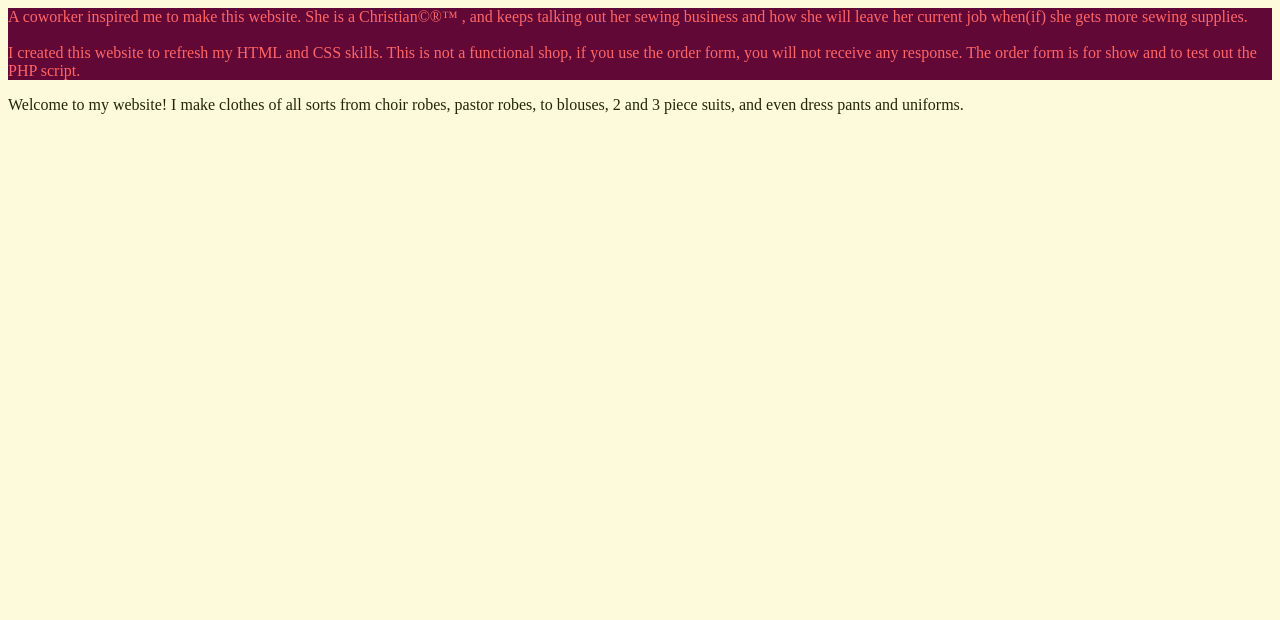
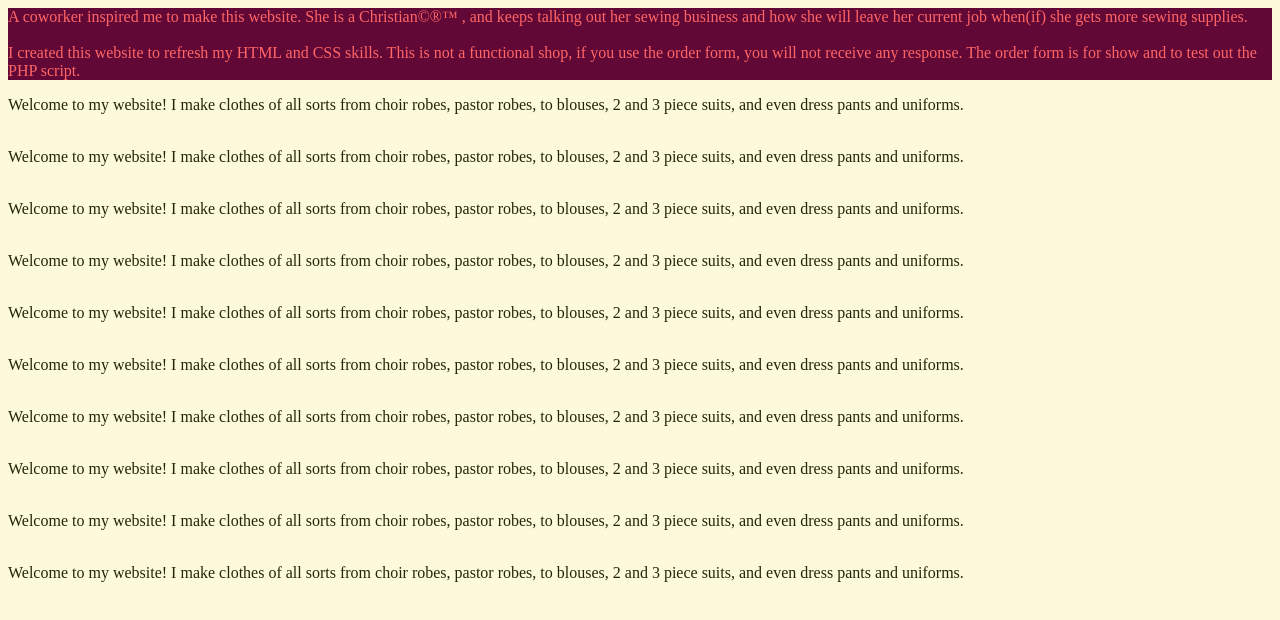
Before and after one commit to JudyCarmody/Websites, a plain HTML site: page AnointedHands/main.htm in a window 1280 px wide. Drawn offline with Linux system fonts and the light colour scheme.

Commit message:
Add files via upload

```diff
--- a/AnointedHands/main.htm
+++ b/AnointedHands/main.htm
@@ -7,6 +7,25 @@
 		<p id="warning">A coworker inspired me to make this website. She is a Christian&#169;&#174;&#8482; , and keeps talking out her sewing business and how she will leave her current job when(if) she gets more sewing supplies.<br/><br/>
 		I created this website to refresh my HTML and CSS skills. This is not a functional shop, if you use the order form, you will not receive any response. The order form is for show and to test out the PHP script.</p>
 
-		Welcome to my website! I make clothes of all sorts from choir robes, pastor robes, to blouses, 2 and 3 piece suits, and even dress pants and uniforms.
+		<p>Welcome to my website! I make clothes of all sorts from choir robes, pastor robes, to blouses, 2 and 3 piece suits, and even dress pants and uniforms.<br/><br/></p>
+
+		<p>Welcome to my website! I make clothes of all sorts from choir robes, pastor robes, to blouses, 2 and 3 piece suits, and even dress pants and uniforms.<br/><br/></p>
+
+		<p>Welcome to my website! I make clothes of all sorts from choir robes, pastor robes, to blouses, 2 and 3 piece suits, and even dress pants and uniforms.<br/><br/></p>
+
+		<p>Welcome to my website! I make clothes of all sorts from choir robes, pastor robes, to blouses, 2 and 3 piece suits, and even dress pants and uniforms.<br/><br/></p>
+
+		<p>Welcome to my website! I make clothes of all sorts from choir robes, pastor robes, to blouses, 2 and 3 piece suits, and even dress pants and uniforms.<br/><br/></p>
+
+		<p>Welcome to my website! I make clothes of all sorts from choir robes, pastor robes, to blouses, 2 and 3 piece suits, and even dress pants and uniforms.<br/><br/></p>
+
+		<p>Welcome to my website! I make clothes of all sorts from choir robes, pastor robes, to blouses, 2 and 3 piece suits, and even dress pants and uniforms.<br/><br/></p>
+
+		<p>Welcome to my website! I make clothes of all sorts from choir robes, pastor robes, to blouses, 2 and 3 piece suits, and even dress pants and uniforms.<br/><br/></p>
+
+		<p>Welcome to my website! I make clothes of all sorts from choir robes, pastor robes, to blouses, 2 and 3 piece suits, and even dress pants and uniforms.<br/><br/></p>
+
+		<p>Welcome to my website! I make clothes of all sorts from choir robes, pastor robes, to blouses, 2 and 3 piece suits, and even dress pants and uniforms.<br/><br/></p>
+
 	</body>
 </html>
```
